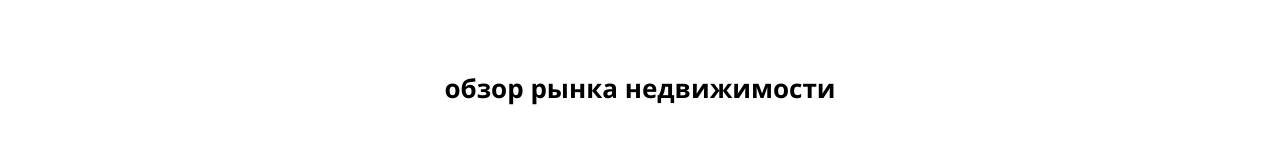
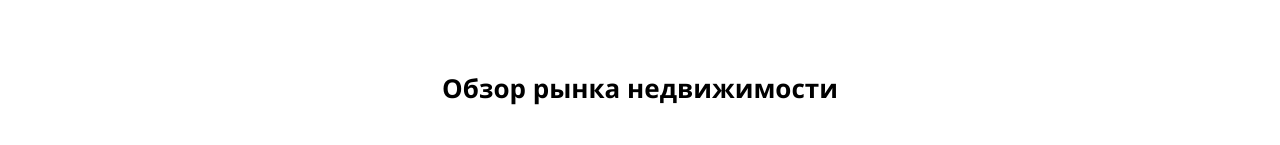
Before and after one commit to gohah-hub/RealRestateAgency, a plain HTML site: page аналитическиеотчёты.htm in a window 1280 px wide. Shown: the part 202-347 px from the top of the page. Drawn offline with Linux system fonts and the light colour scheme.

Commit message:
Update аналитическиеотчёты.htm

```diff
--- a/аналитическиеотчёты.htm
+++ b/аналитическиеотчёты.htm
@@ -165,7 +165,7 @@
     </nav>
 
     <main>
-    <h2>обзор рынка недвижимости</h2>
+    <h2>Обзор рынка недвижимости</h2>
 
 <!-- отчет 1 -->
 <div class="report-card">
```
